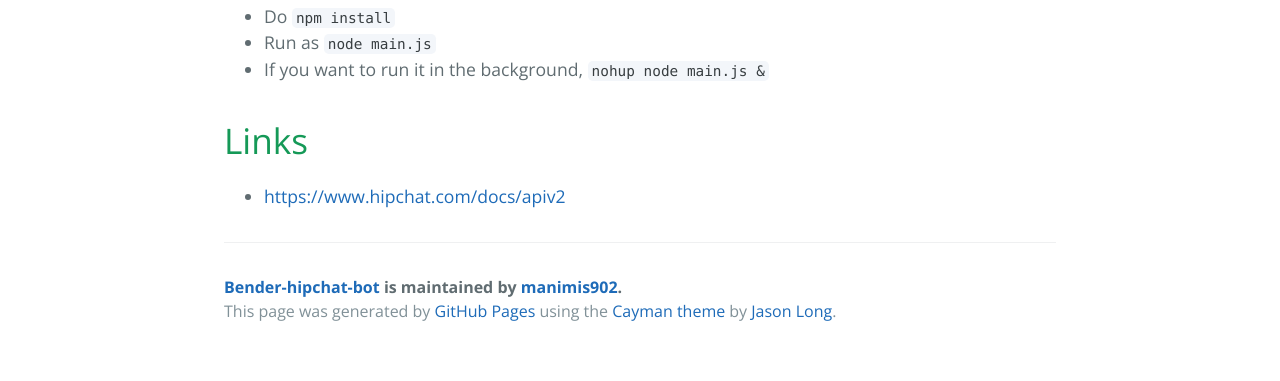
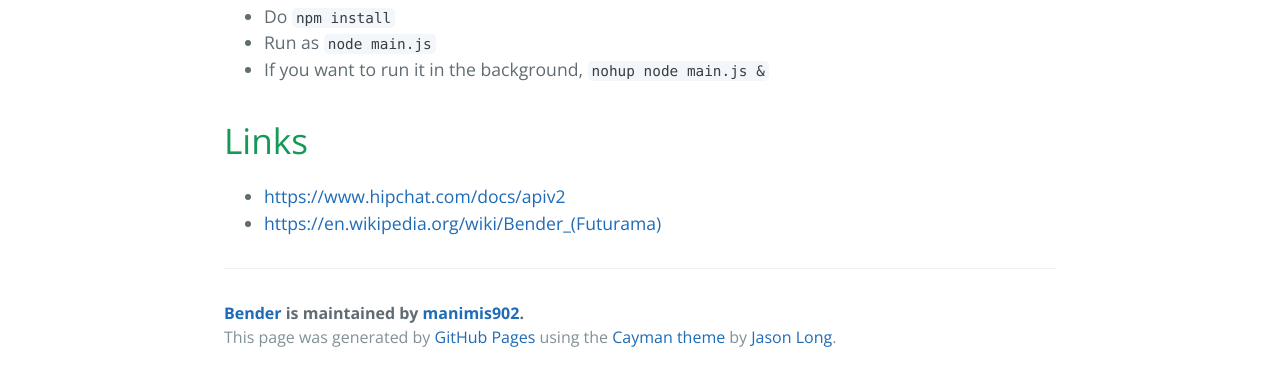
Before and after one commit to mani-mishra/bender, a plain HTML site: page index.html in a window 1280 px wide. Shown: the part 751-1132 px from the top of the page. Before the commit the page ends 1106 px from the top, so only its background shows below. Drawn offline with nearby package versions, Linux system fonts and the light colour scheme.

Commit message:
Create gh-pages branch via GitHub

```diff
--- a/index.html
+++ b/index.html
@@ -2,7 +2,7 @@
 <html lang="en-us">
   <head>
     <meta charset="UTF-8">
-    <title>Bender-hipchat-bot by manimis902</title>
+    <title>Bender by manimis902</title>
     <meta name="viewport" content="width=device-width, initial-scale=1">
     <link rel="stylesheet" type="text/css" href="stylesheets/normalize.css" media="screen">
     <link href='https://fonts.googleapis.com/css?family=Open+Sans:400,700' rel='stylesheet' type='text/css'>
@@ -11,16 +11,16 @@
   </head>
   <body>
     <section class="page-header">
-      <h1 class="project-name">Bender-hipchat-bot</h1>
+      <h1 class="project-name">Bender</h1>
       <h2 class="project-tagline">A simple nodejs hipchat bot </h2>
-      <a href="https://github.com/manimis902/bender-hipchat-bot" class="btn">View on GitHub</a>
-      <a href="https://github.com/manimis902/bender-hipchat-bot/zipball/master" class="btn">Download .zip</a>
-      <a href="https://github.com/manimis902/bender-hipchat-bot/tarball/master" class="btn">Download .tar.gz</a>
+      <a href="https://github.com/manimis902/bender" class="btn">View on GitHub</a>
+      <a href="https://github.com/manimis902/bender/zipball/master" class="btn">Download .zip</a>
+      <a href="https://github.com/manimis902/bender/tarball/master" class="btn">Download .tar.gz</a>
     </section>
 
     <section class="main-content">
       <h1>
-<a id="bender-hipchat-bot" class="anchor" href="#bender-hipchat-bot" aria-hidden="true"><span aria-hidden="true" class="octicon octicon-link"></span></a>bender-hipchat-bot</h1>
+<a id="bender" class="anchor" href="#bender" aria-hidden="true"><span aria-hidden="true" class="octicon octicon-link"></span></a>bender</h1>
 
 <p>A simple hipchat bot which sends notifications to a hipchat room of your choice.</p>
 
@@ -52,10 +52,11 @@
 
 <ul>
 <li><a href="https://www.hipchat.com/docs/apiv2">https://www.hipchat.com/docs/apiv2</a></li>
+<li><a href="https://en.wikipedia.org/wiki/Bender_(Futurama)">https://en.wikipedia.org/wiki/Bender_(Futurama)</a></li>
 </ul>
 
       <footer class="site-footer">
-        <span class="site-footer-owner"><a href="https://github.com/manimis902/bender-hipchat-bot">Bender-hipchat-bot</a> is maintained by <a href="https://github.com/manimis902">manimis902</a>.</span>
+        <span class="site-footer-owner"><a href="https://github.com/manimis902/bender">Bender</a> is maintained by <a href="https://github.com/manimis902">manimis902</a>.</span>
 
         <span class="site-footer-credits">This page was generated by <a href="https://pages.github.com">GitHub Pages</a> using the <a href="https://github.com/jasonlong/cayman-theme">Cayman theme</a> by <a href="https://twitter.com/jasonlong">Jason Long</a>.</span>
       </footer>
```
Also changed, not shown: params.json (+2 -2 lines).
